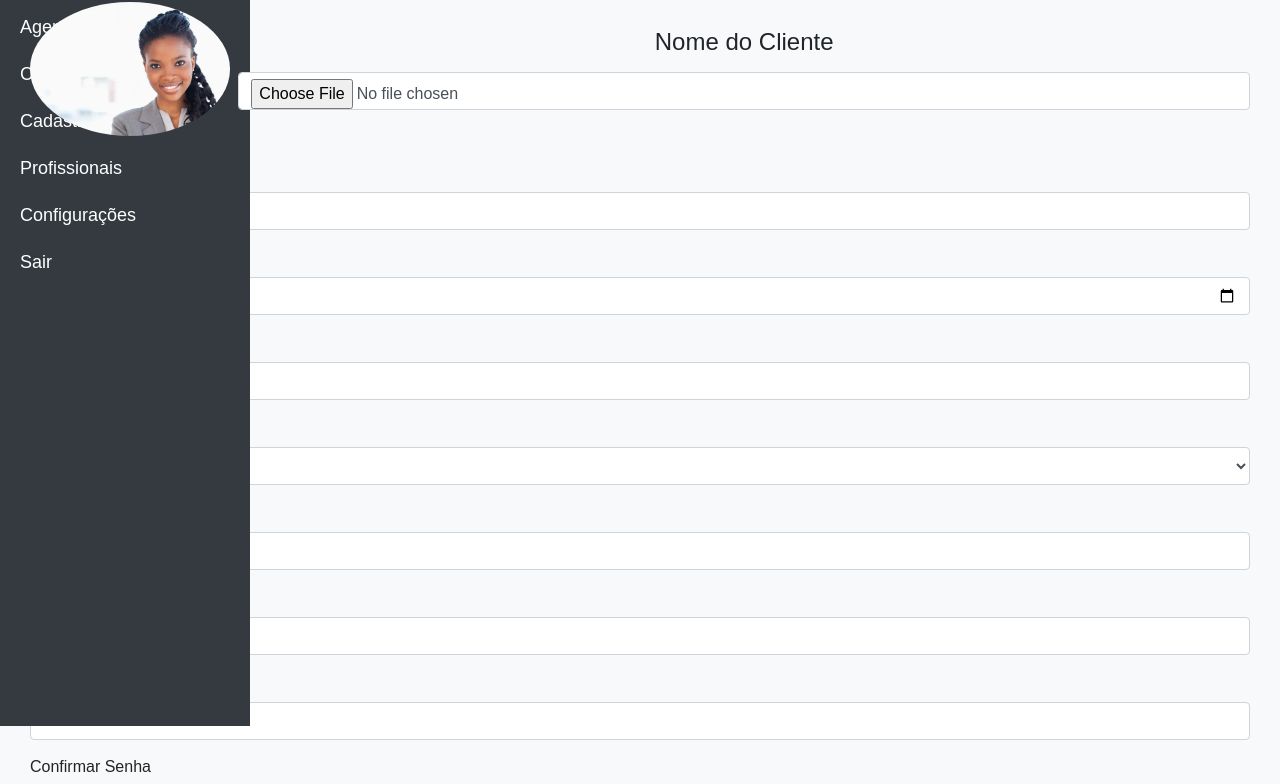
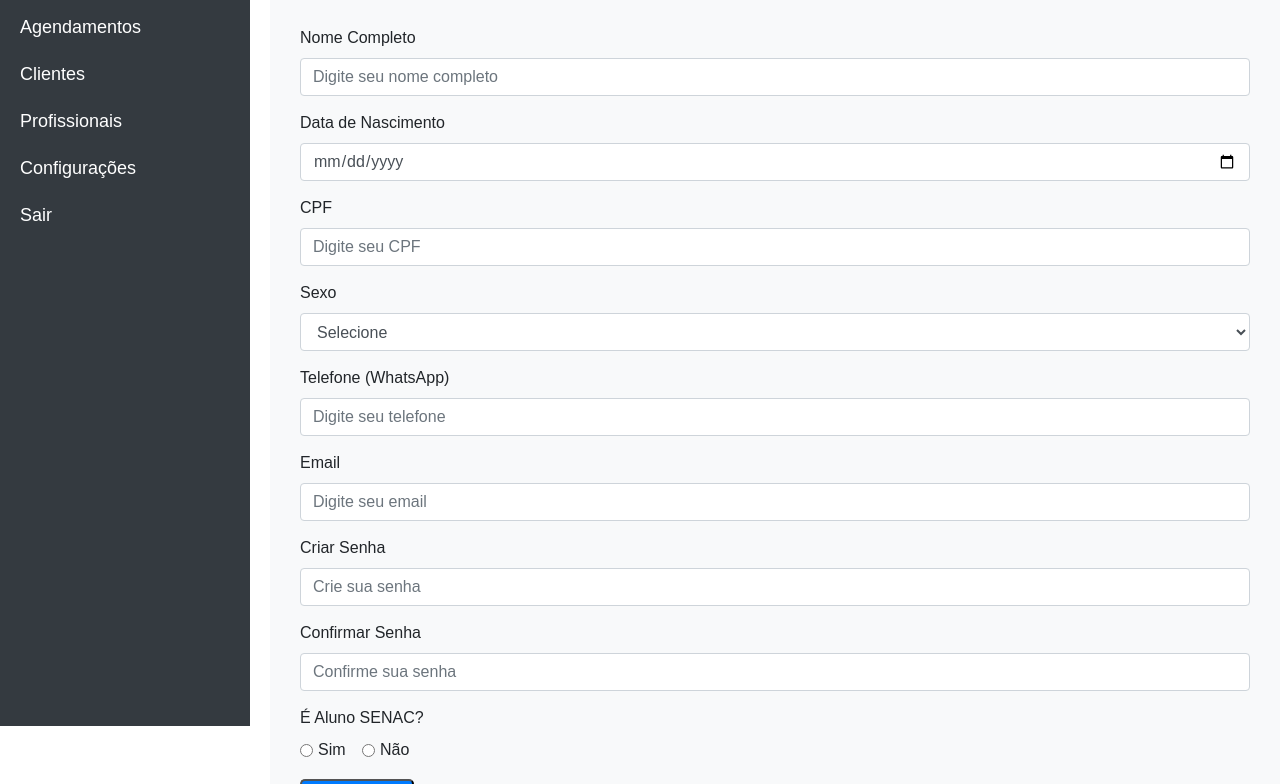
Before and after one commit to fernandesmelo/projeto-integrador-segundo-periodo, a plain HTML site: page frontend_funcionario/html/cadastroclientes.html in a window 1280 px wide. Shown: the part 74-858 px from the top of the page. Drawn offline with nearby package versions, Linux system fonts and the light colour scheme.

Commit message:
conlui página cadastrar clientes

```diff
--- a/frontend_funcionario/html/cadastro.html
+++ b/frontend_funcionario/html/cadastroclientes.html
@@ -5,7 +5,7 @@
     <meta name="viewport" content="width=device-width, initial-scale=1.0">
     <title>Cadastro de Clientes</title>
     <link rel="stylesheet" href="https://stackpath.bootstrapcdn.com/bootstrap/4.5.2/css/bootstrap.min.css">
-    <link rel="stylesheet" href="css/cadastro.css"> <!-- Link para o arquivo CSS separado -->
+    <link rel="stylesheet" href="css/cadastrocliente.css"> <!-- Link para o arquivo CSS separado -->
 </head>
 <body>
 
@@ -15,7 +15,6 @@
         <ul>
             <li><a href="telainicial.html">Agendamentos</a></li>
             <li><a href="clientes.html">Clientes</a></li>
-            <li><a href="cadastro.html">Cadastrar Clientes</a></li>
             <li><a href="profissionais.html">Profissionais</a></li>
             <li><a href="#">Configurações</a></li>
             <li><a href="/frontend/index.html">Sair</a></li>
@@ -28,15 +27,7 @@
 
         <!-- Formulário de Cadastro -->
         <form enctype="multipart/form-data">
-            <div class="row align-items-center mb-4">
-                <div class="col-md-2">
-                    <img src="/imagemcliente.jpg" alt="Foto do Cliente" id="profilePic" class="img-fluid">
-                </div>
-                <div class="col-md-10">
-                    <h4>Nome do Cliente</h4>
-                    <input type="file" id="uploadFoto" name="fotoCliente" class="form-control mt-3"> <!-- Upload de foto opcional -->
-                </div>
-            </div>
+            <div class="row align-items-center mb-4"></div>
 
             <div class="form-group">
                 <label for="nomeCompleto">Nome Completo</label>
--- a/frontend_funcionario/html/css/cadastro.css
+++ b/frontend_funcionario/html/css/cadastrocliente.css
@@ -51,7 +51,6 @@ body {
     padding: 20px;
     max-width: 1700px; /* Máxima largura para o formulário */
     margin-right: auto;
-    margin-left: auto;
     background-color: #f8f9fa;
     border-radius: 10px;
     padding: 30px;
```
Also changed, not shown: frontend_funcionario/html/clientes.html (+1 -1 lines).
